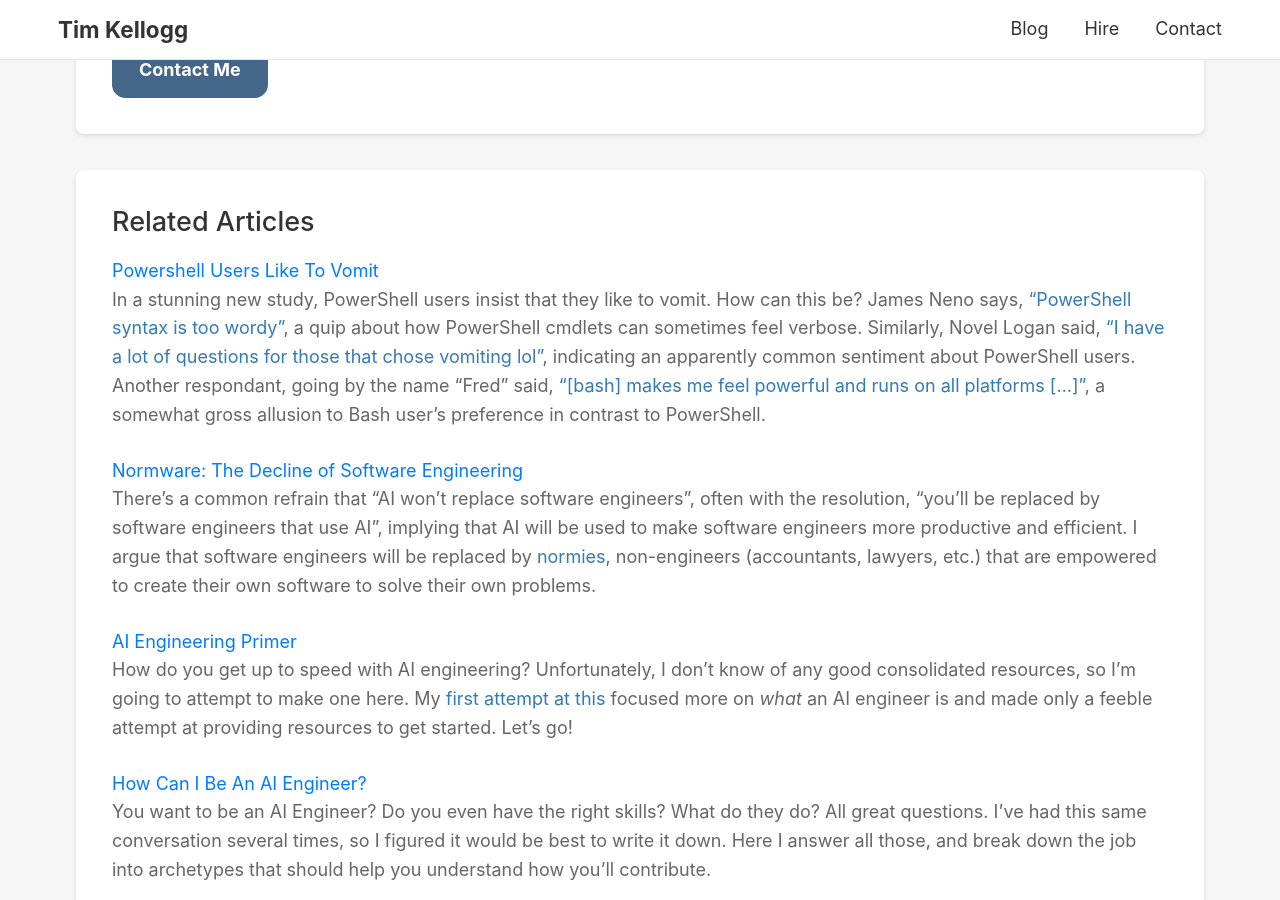
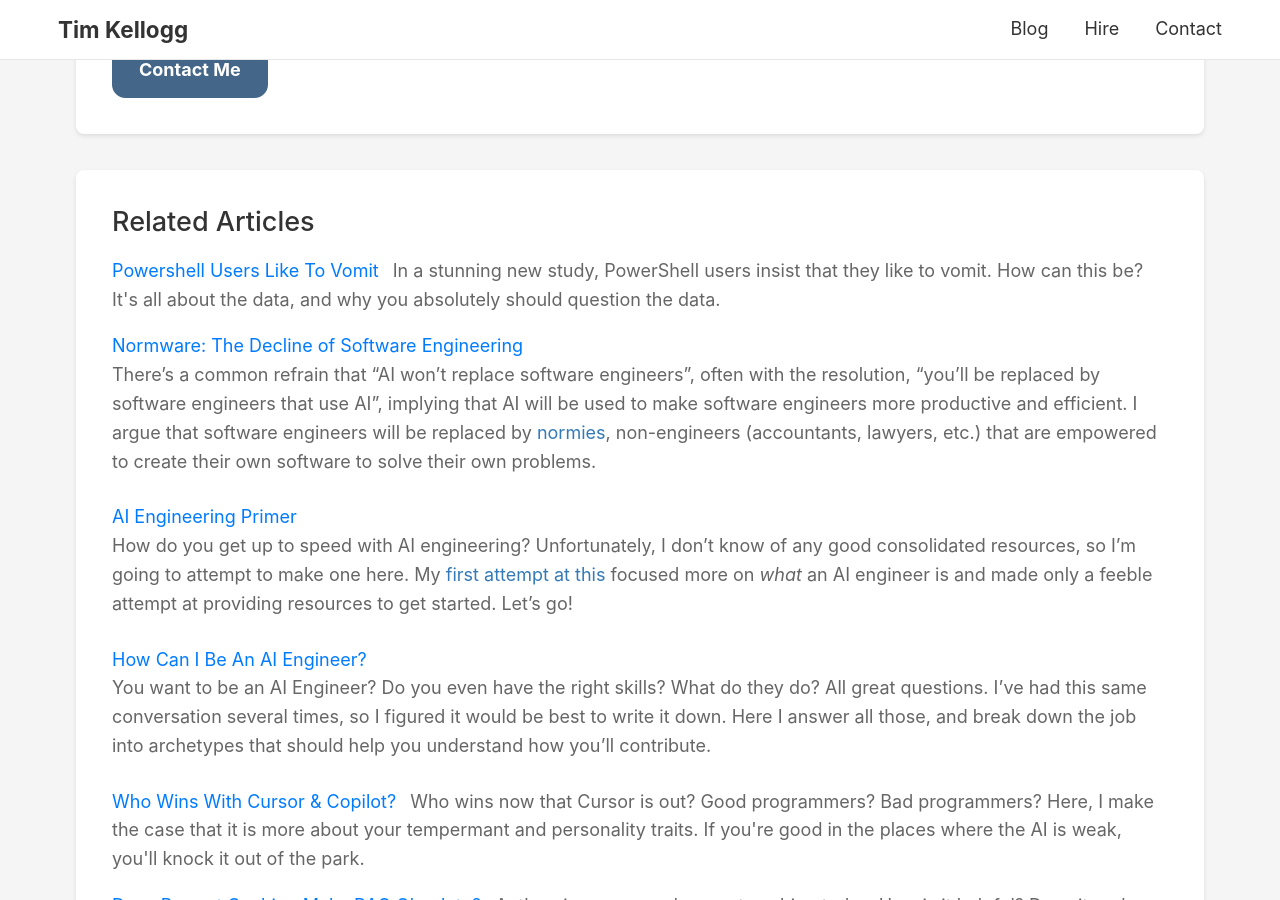
Before and after one commit to tkellogg/tkellogg.github.com, a Jekyll site: the page built from projects/consulting/ga.md, in a window 1280 px wide and 900 px high, scrolled down 860 px. Built offline with Jekyll 4.4.1, drawn with Linux system fonts in a browser that asks for light colours.

Commit message:
Added summary & og tags

```diff
--- a/_layouts/default.html
+++ b/_layouts/default.html
@@ -22,6 +22,22 @@
     <link rel="stylesheet" href="/css/syntax.css">
     <link rel="stylesheet" href="/css/screen.css">
 
+    {% if page.image %}
+        <meta property="og:image" content="{{ page.image }}" />
+        <meta property="twitter:image" content="{{ page.image }}" />
+    {% endif %}
+    {% if page.summary %}
+        <meta property="og:description" content="{{ page.summary }}" />
+        <meta property="twitter:description" content="{{ page.summary }}" />
+    {% else %}
+        <meta property="og:description" content="{{ page.content | truncatewords: 30  }}" />
+        <meta property="twitter:description" content="{{ page.content | truncatewords: 30  }}" />
+    {% endif %}
+    {% if page.layout == "post" %}
+        <meta property="og:type" content="article" />
+    {% else %}
+        <meta property="og:type" content="website" />
+    {% endif %}
     <!-- Event snippet for Page view conversion page -->
     <script>
       gtag('event', 'conversion', {'send_to': 'AW-11009560208/asUHCLrX-MUZEJCd4oEp'});
--- a/_posts/2025-01-05-sh-v-psh.md
+++ b/_posts/2025-01-05-sh-v-psh.md
@@ -10,6 +10,10 @@
 image: https://cdn.pixabay.com/photo/2017/01/31/18/40/bait-2026318_1280.png
 is_draft: false
 use_mermaid: false
+summary:
+    In a stunning new study, PowerShell users insist that they like to vomit.
+    How can this be? It's all about the data, and why you absolutely should
+    question the data.
 ---
 
 In a stunning new study, PowerShell users insist that they like to vomit. How can this be?
```
